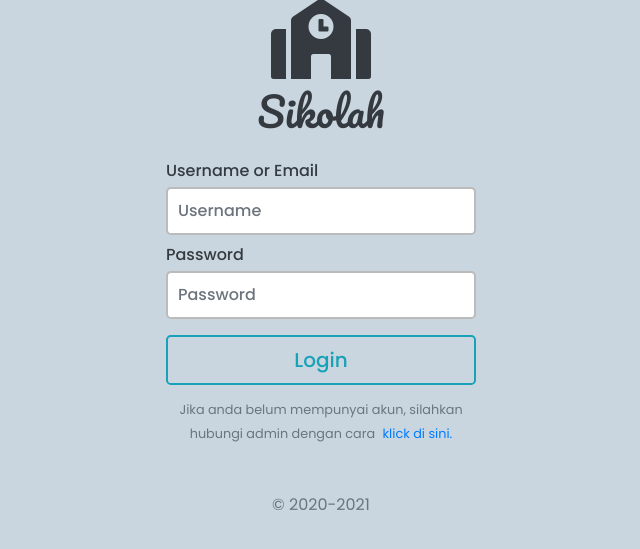
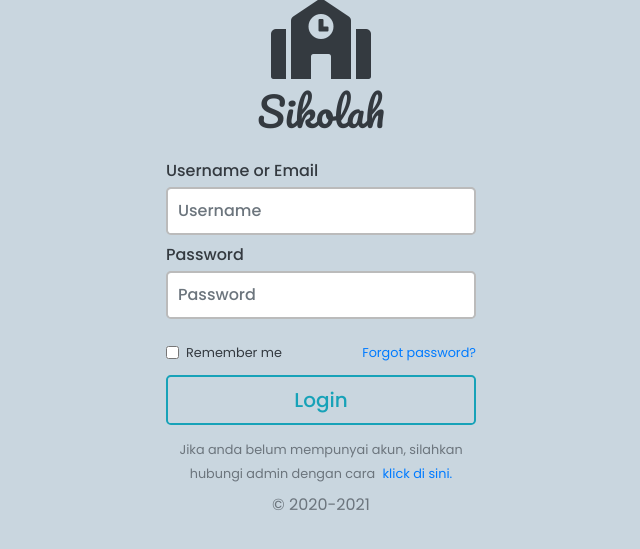
Before and after one commit to fajri-rasid1st/final-task-pjk, a Flask app: page /login in a window 1280 px wide. Shown: the part 134-683 px from the top of the page, without its empty margins (319-959 px from the left). Run offline with Flask 2, Linux system fonts and the light colour scheme; some libraries are stand-ins or nearby versions.

Commit message:
added some changes

```diff
--- a/sikolah/__init__.py
+++ b/sikolah/__init__.py
@@ -1,6 +1,7 @@
 from flask import Flask
 from flask_mail import Mail
 from flask_migrate import Migrate
+from flask_login import LoginManager
 from flask_sqlalchemy import SQLAlchemy
 from flask_admin import Admin, BaseView, expose, AdminIndexView
 
@@ -32,4 +33,8 @@
 # mail
 mail = Mail(app)
 
+# login manager
+login_manager = LoginManager(app)
+login_manager.login_view = "login"
+
 from sikolah import routes
--- a/sikolah/forms.py
+++ b/sikolah/forms.py
@@ -1,6 +1,6 @@
 from flask_wtf import FlaskForm
-from wtforms import StringField, PasswordField, SubmitField
-from wtforms.validators import DataRequired, ValidationError, Email
+from wtforms import StringField, PasswordField, SubmitField, BooleanField
+from wtforms.validators import DataRequired, ValidationError
 
 
 class LoginForm(FlaskForm):
@@ -12,6 +12,7 @@ class LoginForm(FlaskForm):
     password = PasswordField(
         "Password", validators=[DataRequired()], render_kw={"placeholder": "Password"}
     )
+    remember = BooleanField("Remember me")
     submit = SubmitField("Login")
 
 
--- a/sikolah/routes.py
+++ b/sikolah/routes.py
@@ -1,42 +1,70 @@
 from flask import render_template, url_for, flash, redirect, request
 from flask_mail import Message
+from flask_login import login_user, login_required, current_user, logout_user
 from sikolah import app, mail
 from sikolah.forms import LoginForm
 from sikolah.models import Siswa, Pelajaran, Nilai, User
+import datetime
 
 
 @app.route("/")
 @app.route("/home")
+@login_required
 def home():
     return render_template("home.html", title="Home")
 
 
 @app.route("/about")
+@login_required
 def about():
     return render_template("about.html", title="About")
 
 
 @app.route("/login", methods=["GET", "POST"])
 def login():
+    # check if user is already log in
+    if current_user.is_authenticated:
+        return redirect(url_for("home"))
+    # declarate class LoginForm
     login_form = LoginForm()
+    # when user click the submit button
+    if login_form.validate_on_submit():
+        # check user if exist on database
+        user = User.query.filter_by(user_name=login_form.username.data).first()
+        # if user is found in databse
+        if user and user.password == login_form.password.data:
+            # login
+            login_user(
+                user=user,
+                remember=login_form.remember.data,
+                duration=datetime.timedelta(seconds=8000),
+            )
+            # flash message when login success
+            flash(f"Selamat datang di sikolah, {user.user_name}!", "success")
+            next_page = request.args.get("next")
 
-    if login_form.validate_on_submit():
-        if login_form.username.data == "admin" and login_form.password.data == "admin":
-            flash(f"Selamat datang di sikolah {login_form.username.data}.", "success")
-            return redirect(url_for("admin.index"))
+            return redirect(next_page) if next_page else redirect(url_for("home"))
         else:
+            # flash message when login failed
             flash(f"Username atau password salah.", "error")
-            return redirect(url_for("login"))
 
     return render_template("login.html", title="Login", form=login_form)
 
 
+@app.route("/logout")
+def logout():
+    logout_user()
+    return redirect(url_for("login"))
+
+
 @app.route("/email")
+@login_required
 def email():
     return render_template("email.html", title="Send Email")
 
 
 @app.route("/send_message", methods=["POST", "GET"])
+@login_required
 def send_message():
     if request.method == "POST":
         email = request.form["email"]
@@ -49,6 +77,7 @@ def send_message():
 
 
 @app.route("/scores")
+@login_required
 def scores():
     course_list = []
 
@@ -58,7 +87,7 @@ def scores():
     sorted_course_list = sorted(course_list, key=lambda index: index[0])
 
     return render_template(
-        "nilai.html",
+        "scores.html",
         title="Nilai Siswa",
         data_nilai=[i[1] for i in sorted_course_list],
         data_siswa=User.query.get(1).data_siswa,
--- a/sikolah/static/css/login.css
+++ b/sikolah/static/css/login.css
@@ -75,3 +75,8 @@ body {
 .form-signin .is-invalid {
 	border: 2px solid #dc3545 !important;
 }
+
+.remember {
+	padding: 0 !important;
+	margin-bottom: 5px;
+}
--- a/sikolah/templates/admin/index.html
+++ b/sikolah/templates/admin/index.html
@@ -54,8 +54,8 @@
                                     </a>
                                 </li>
                                 <li>
-                                    <a class="dropdown-item px-3 btn-outline-info" href="{{ url_for('login') }}">
-                                        <i class="fas fa-sign-out-alt mr-1"></i>
+                                    <a class="dropdown-item px-3 btn-outline-info" href="{{ url_for('logout') }}"">
+                                        <i class=" fas fa-sign-out-alt mr-1"></i>
                                         Logout
                                     </a>
                                 </li>
--- a/sikolah/templates/layout.html
+++ b/sikolah/templates/layout.html
@@ -54,7 +54,7 @@
 									</a>
 								</li>
 								<li>
-									<a class="dropdown-item px-3 btn-outline-info" href="{{ url_for('login') }}">
+									<a class="dropdown-item px-3 btn-outline-info" href="{{ url_for('logout') }}">
 										<i class="fas fa-sign-out-alt mr-1"></i>
 										Logout
 									</a>
--- a/sikolah/templates/login.html
+++ b/sikolah/templates/login.html
@@ -42,7 +42,7 @@
 					{{ form.username(class="form-control form-control-lg mb-0") }}
 					{% endif %}
 				</div>
-				<div class="form-group text-left mb-2">
+				<div class="form-group text-left mb-4">
 					{{ form.password.label(class="form-control-label mb-1") }}
 					{% if form.password.errors %}
 					{{ form.password(class="form-control form-control-lg is-invalid mb-0") }}
@@ -55,6 +55,15 @@
 					{{ form.password(class="form-control form-control-lg mb-0") }}
 					{% endif %}
 				</div>
+				<div class="form-group d-flex justify-content-between mb-1">
+					<small class="form-check d-flex align-items-center justify-content-between">
+						{{ form.remember(class="form-check-input remember") }}
+						{{ form.remember.label(class="form-check-label") }}
+					</small>
+					<small class="text-muted">
+						<a href="#">Forgot password?</a>
+					</small>
+				</div>
 				<div class="form-group mb-2">
 					{{ form.submit(class="w-100 mt-2 mb-1 btn btn-lg btn-outline-info")}}
 				</div>
@@ -66,7 +75,7 @@
 				<a href="{{ url_for('login') }}" class="ml-1">klick di sini.</a>
 			</small>
 		</div>
-		<p class="text-muted mt-5">&copy; 2020-2021</p>
+		<p class="text-muted mt-2">&copy; 2020-2021</p>
 	</main>
 </body>
 <script src="https://cdn.jsdelivr.net/npm/bootstrap@5.0.0-beta1/dist/js/bootstrap.bundle.min.js"
```
Also changed, not shown: migrations/versions/dd6b071eb4ab_.py (added, +30 -0 lines), sikolah/models.py (+10 -4 lines), sikolah/templates/scores.html (renamed from sikolah/templates/nilai.html).
